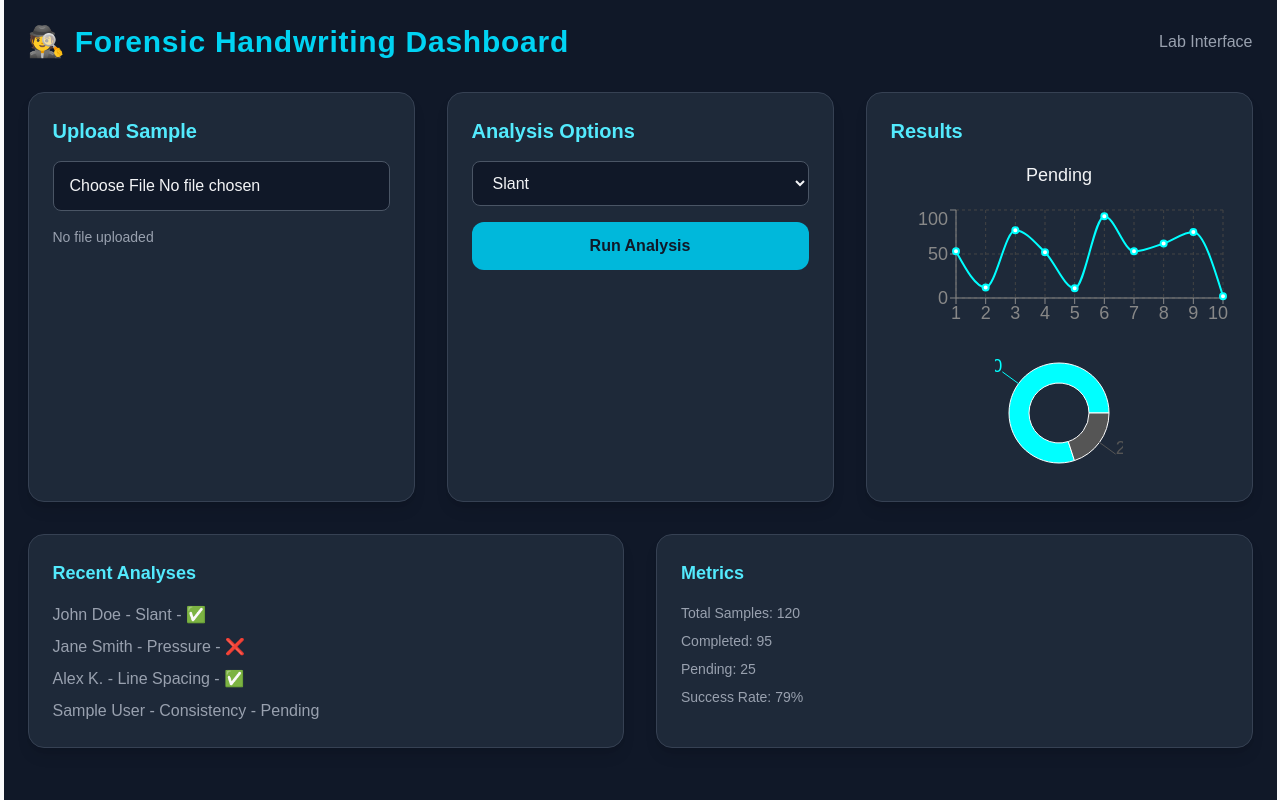
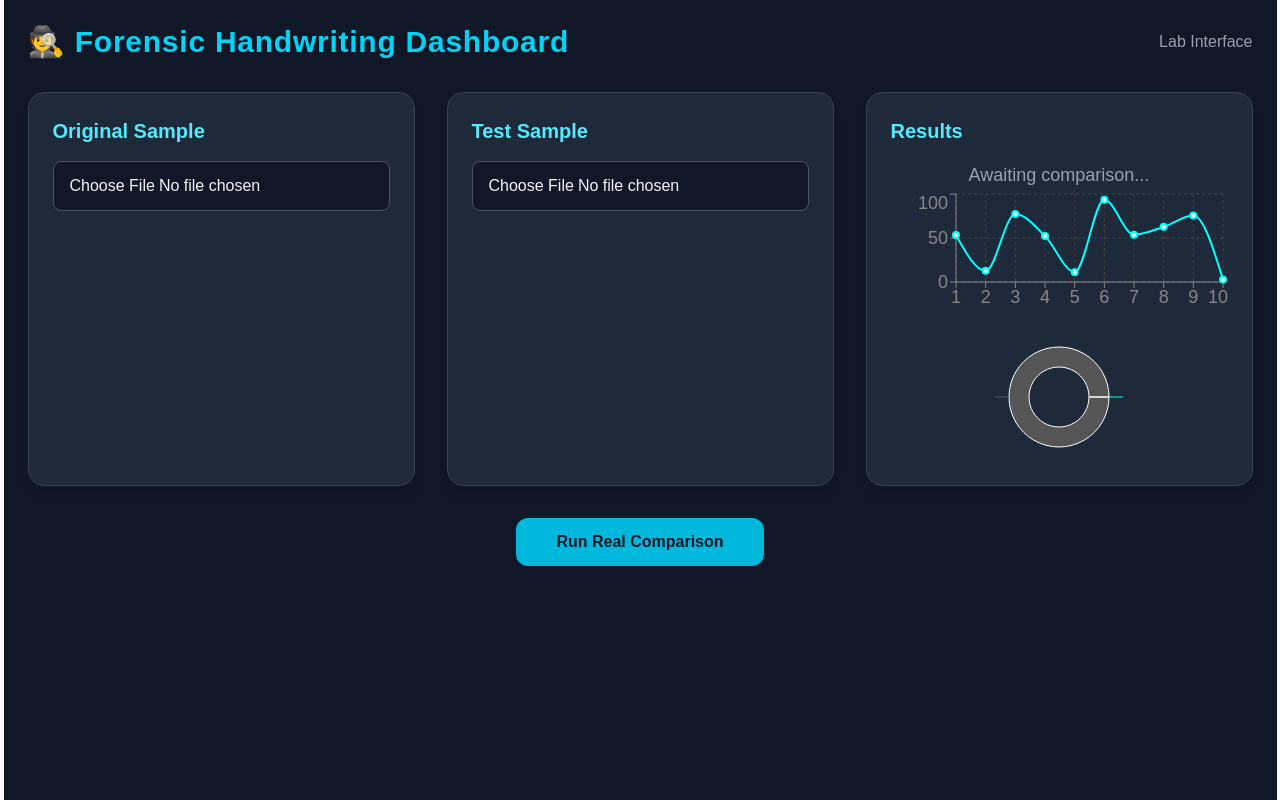
Before and after one commit to primyst/Signature-recognition, a Next.js app in the folder frontend/: page / in a window 1280 px wide. Built offline with nearby package versions, Linux system fonts and the light colour scheme.

Commit message:
Update SignatureUploader.tsx

```diff
--- a/frontend/src/app/components/SignatureUploader.tsx
+++ b/frontend/src/app/components/SignatureUploader.tsx
@@ -1,6 +1,7 @@
 'use client'
 
 import { useState } from 'react'
+import axios from 'axios'
 import {
   LineChart,
   Line,
@@ -14,23 +15,56 @@ import {
   Cell,
 } from 'recharts'
 
-export default function HandwritingDashboard() {
-  const [uploadedFile, setUploadedFile] = useState<File | null>(null)
-  const [selectedAnalysis, setSelectedAnalysis] = useState('Slant')
-  const [analysisResult, setAnalysisResult] = useState('Pending')
+export default function ForensicHandwritingDashboard() {
+  const [originalFile, setOriginalFile] = useState<File | null>(null)
+  const [testFile, setTestFile] = useState<File | null>(null)
+  const [matchScore, setMatchScore] = useState<number | null>(null)
+  const [loading, setLoading] = useState(false)
+  const [errorMsg, setErrorMsg] = useState('')
 
-  // Mock line chart data (e.g., slant or pressure over lines)
+  const COLORS = ['#00FFFF', '#555555']
+
+  const handleCompare = async () => {
+    if (!originalFile || !testFile) {
+      setErrorMsg('Please upload both handwriting samples.')
+      return
+    }
+
+    setLoading(true)
+    setErrorMsg('')
+    setMatchScore(null)
+
+    const formData = new FormData()
+    formData.append('original', originalFile)
+    formData.append('test', testFile)
+
+    try {
+      const res = await axios.post('http://localhost:5000/api/verify', formData, {
+        headers: { 'Content-Type': 'multipart/form-data' },
+      })
+      setMatchScore(res.data.match_score)
+    } catch (err) {
+      setErrorMsg('Error contacting the verification server.')
+    } finally {
+      setLoading(false)
+    }
+  }
+
+  // Create a simple line chart to visualize score trend or randomness
   const lineData = Array.from({ length: 10 }, (_, i) => ({
     line: i + 1,
-    value: Math.floor(Math.random() * 100),
+    value: matchScore ? matchScore - Math.random() * 10 : Math.random() * 100,
   }))
 
-  // Mock pie chart data (completed vs pending)
-  const pieData = [
-    { name: 'Completed', value: 80 },
-    { name: 'Pending', value: 20 },
-  ]
-  const COLORS = ['#00FFFF', '#555555']
+  const pieData = matchScore
+    ? [
+        { name: 'Match', value: matchScore },
+        { name: 'Difference', value: 100 - matchScore },
+      ]
+    : [
+        { name: 'Match', value: 0 },
+        { name: 'Difference', value: 100 },
+      ]
 
   return (
     <div className="min-h-screen bg-gray-900 text-gray-100 p-6">
@@ -46,45 +80,64 @@ export default function HandwritingDashboard() {
       <div className="grid grid-cols-1 md:grid-cols-3 gap-8">
         {/* Upload Panel */}
         <div className="bg-gray-800 p-6 rounded-2xl shadow-lg border border-gray-700">
-          <h2 className="text-xl font-bold text-cyan-300 mb-4">Upload Sample</h2>
+          <h2 className="text-xl font-bold text-cyan-300 mb-4">Original Sample</h2>
           <input
             type="file"
             accept="image/*"
-            onChange={(e) => setUploadedFile(e.target.files?.[0] || null)}
+            onChange={(e) => setOriginalFile(e.target.files?.[0] || null)}
             className="w-full px-4 py-3 rounded-lg bg-gray-900 border border-gray-600 focus:outline-none focus:ring-2 focus:ring-cyan-400 transition mb-4"
           />
-          <p className="text-gray-400 text-sm">
-            {uploadedFile ? `Selected: ${uploadedFile.name}` : 'No file uploaded'}
-          </p>
+          {originalFile && (
+            <img
+              src={URL.createObjectURL(originalFile)}
+              alt="Original sample"
+              className="rounded-xl border border-gray-700 mt-2"
+            />
+          )}
         </div>
 
-        {/* Analysis Options Panel */}
+        {/* Upload Test Panel */}
         <div className="bg-gray-800 p-6 rounded-2xl shadow-lg border border-gray-700">
-          <h2 className="text-xl font-bold text-cyan-300 mb-4">Analysis Options</h2>
-          <select
-            value={selectedAnalysis}
-            onChange={(e) => setSelectedAnalysis(e.target.value)}
+          <h2 className="text-xl font-bold text-cyan-300 mb-4">Test Sample</h2>
+          <input
+            type="file"
+            accept="image/*"
+            onChange={(e) => setTestFile(e.target.files?.[0] || null)}
             className="w-full px-4 py-3 rounded-lg bg-gray-900 border border-gray-600 focus:outline-none focus:ring-2 focus:ring-cyan-400 transition mb-4"
-          >
-            <option>Slant</option>
-            <option>Pressure</option>
-            <option>Line Spacing</option>
-            <option>Letter Size</option>
-            <option>Consistency</option>
-          </select>
-          <button
-            onClick={() => setAnalysisResult('Analysis Complete ✅')}
-            className="w-full py-3 rounded-xl font-semibold bg-cyan-500 hover:bg-cyan-600 text-gray-900 transition"
-          >
-            Run Analysis
-          </button>
+          />
+          {testFile && (
+            <img
+              src={URL.createObjectURL(testFile)}
+              alt="Test sample"
+              className="rounded-xl border border-gray-700 mt-2"
+            />
+          )}
         </div>
 
         {/* Result Panel */}
         <div className="bg-gray-800 p-6 rounded-2xl shadow-lg border border-gray-700 flex flex-col justify-between">
           <h2 className="text-xl font-bold text-cyan-300 mb-4">Results</h2>
           <div className="flex-1 flex flex-col justify-center items-center text-gray-100 text-lg font-mono">
-            <p className="mb-4">{analysisResult}</p>
+            {loading ? (
+              <p className="text-cyan-400">Analyzing handwriting...</p>
+            ) : matchScore !== null ? (
+              <>
+                <p
+                  className={`mb-4 text-2xl font-bold ${
+                    matchScore >= 70 ? 'text-green-400' : 'text-red-400'
+                  }`}
+                >
+                  Match Score: {matchScore}%
+                </p>
+                <p className="text-gray-400 mb-4">
+                  {matchScore >= 70
+                    ? '✅ Likely written by the same person'
+                    : '❌ Possibly different handwriting samples'}
+                </p>
+              </>
+            ) : (
+              <p className="text-gray-400">Awaiting comparison...</p>
+            )}
 
             {/* Line Chart */}
             <div className="w-full h-32">
@@ -121,28 +174,23 @@ export default function HandwritingDashboard() {
         </div>
       </div>
 
-      {/* Extra Stats Panel */}
-      <div className="mt-8 grid grid-cols-1 md:grid-cols-2 gap-8">
-        <div className="bg-gray-800 p-6 rounded-2xl shadow-lg border border-gray-700">
-          <h3 className="text-lg font-bold text-cyan-300 mb-4">Recent Analyses</h3>
-          <ul className="text-gray-400 space-y-2">
-            <li>John Doe - Slant - ✅</li>
-            <li>Jane Smith - Pressure - ❌</li>
-            <li>Alex K. - Line Spacing - ✅</li>
-            <li>Sample User - Consistency - Pending</li>
-          </ul>
-        </div>
+      {/* Compare Button */}
+      <div className="mt-8 flex justify-center">
+        <button
+          onClick={handleCompare}
+          disabled={loading}
+          className={`px-10 py-3 rounded-xl font-semibold ${
+            loading ? 'bg-gray-600 cursor-not-allowed' : 'bg-cyan-500 hover:bg-cyan-600'
+          } text-gray-900 transition`}
+        >
+          {loading ? 'Running Analysis...' : 'Run Real Comparison'}
+        </button>
+      </div>
 
-        <div className="bg-gray-800 p-6 rounded-2xl shadow-lg border border-gray-700">
-          <h3 className="text-lg font-bold text-cyan-300 mb-4">Metrics</h3>
-          <div className="text-gray-400 text-sm space-y-2">
-            <p>Total Samples: 120</p>
-            <p>Completed: 95</p>
-            <p>Pending: 25</p>
-            <p>Success Rate: 79%</p>
-          </div>
-        </div>
-      </div>
+      {/* Error message */}
+      {errorMsg && (
+        <p className="text-red-400 text-center mt-4">{errorMsg}</p>
+      )}
     </div>
   )
 }
```
